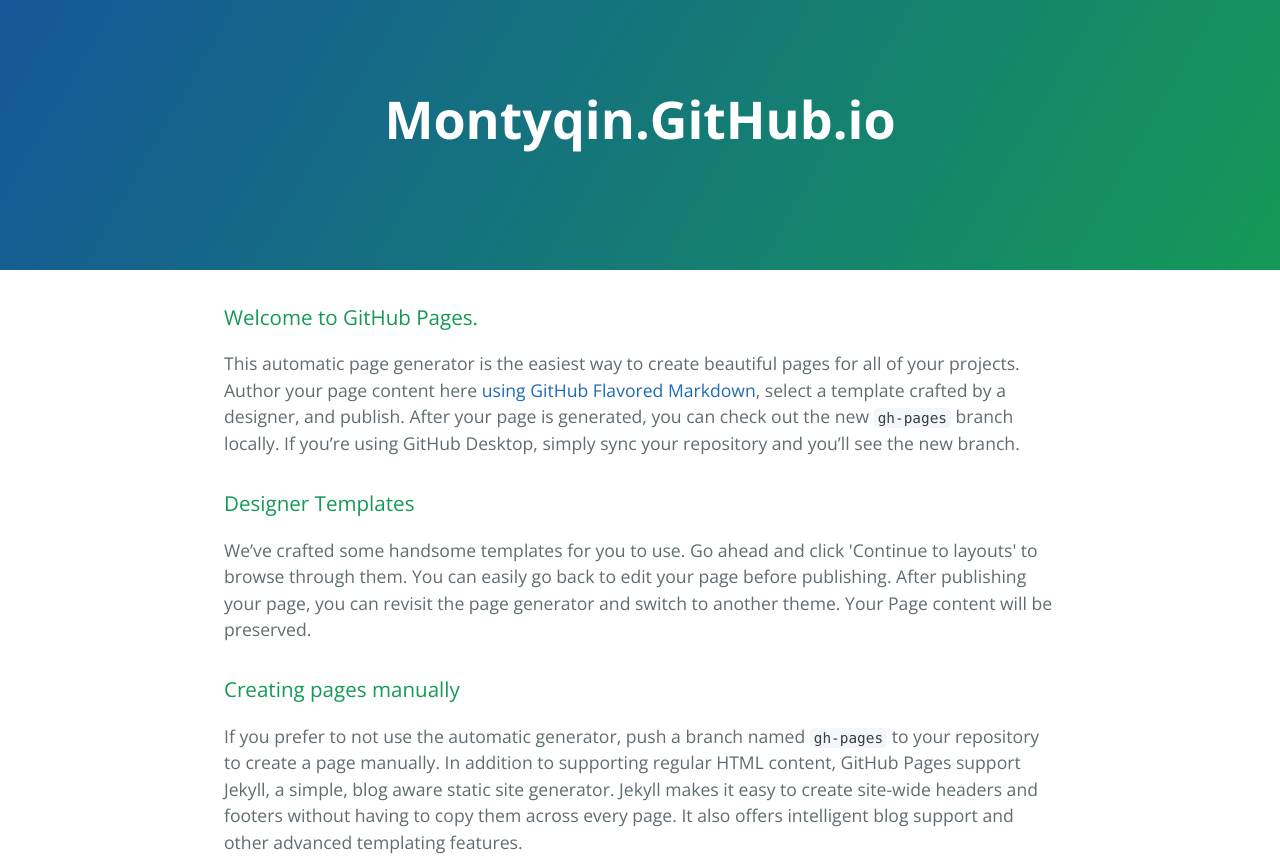
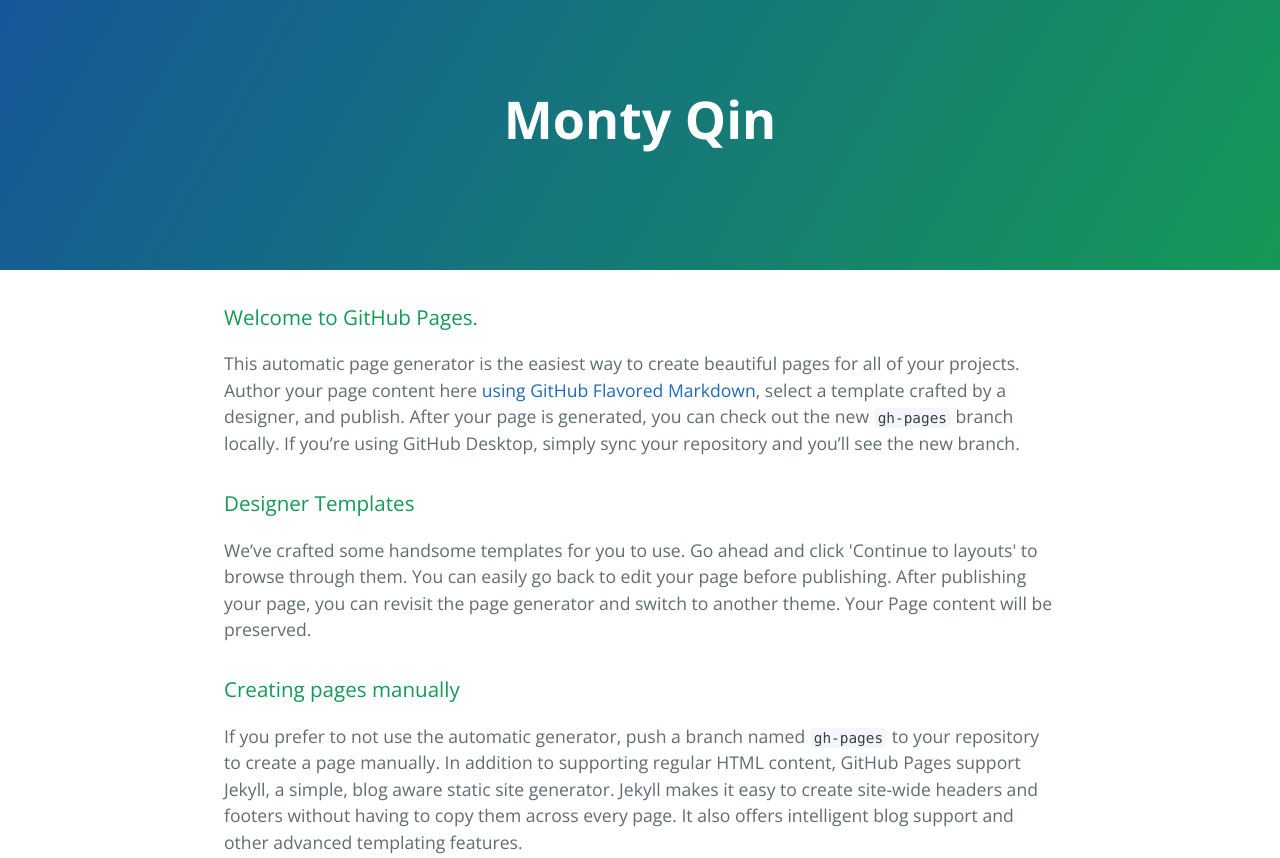
Before and after one commit to montyqin/montyqin.github.io, a plain HTML site: page index.html in a window 1280 px wide. Shown: the top 858 px of the page. Drawn offline with nearby package versions, Linux system fonts and the light colour scheme.

Commit message:
Update index.html

```diff
--- a/index.html
+++ b/index.html
@@ -11,7 +11,7 @@
   </head>
   <body>
     <section class="page-header">
-      <h1 class="project-name">Montyqin.GitHub.io</h1>
+      <h1 class="project-name">Monty Qin</h1>
       <h2 class="project-tagline"></h2>
     </section>
 
```
